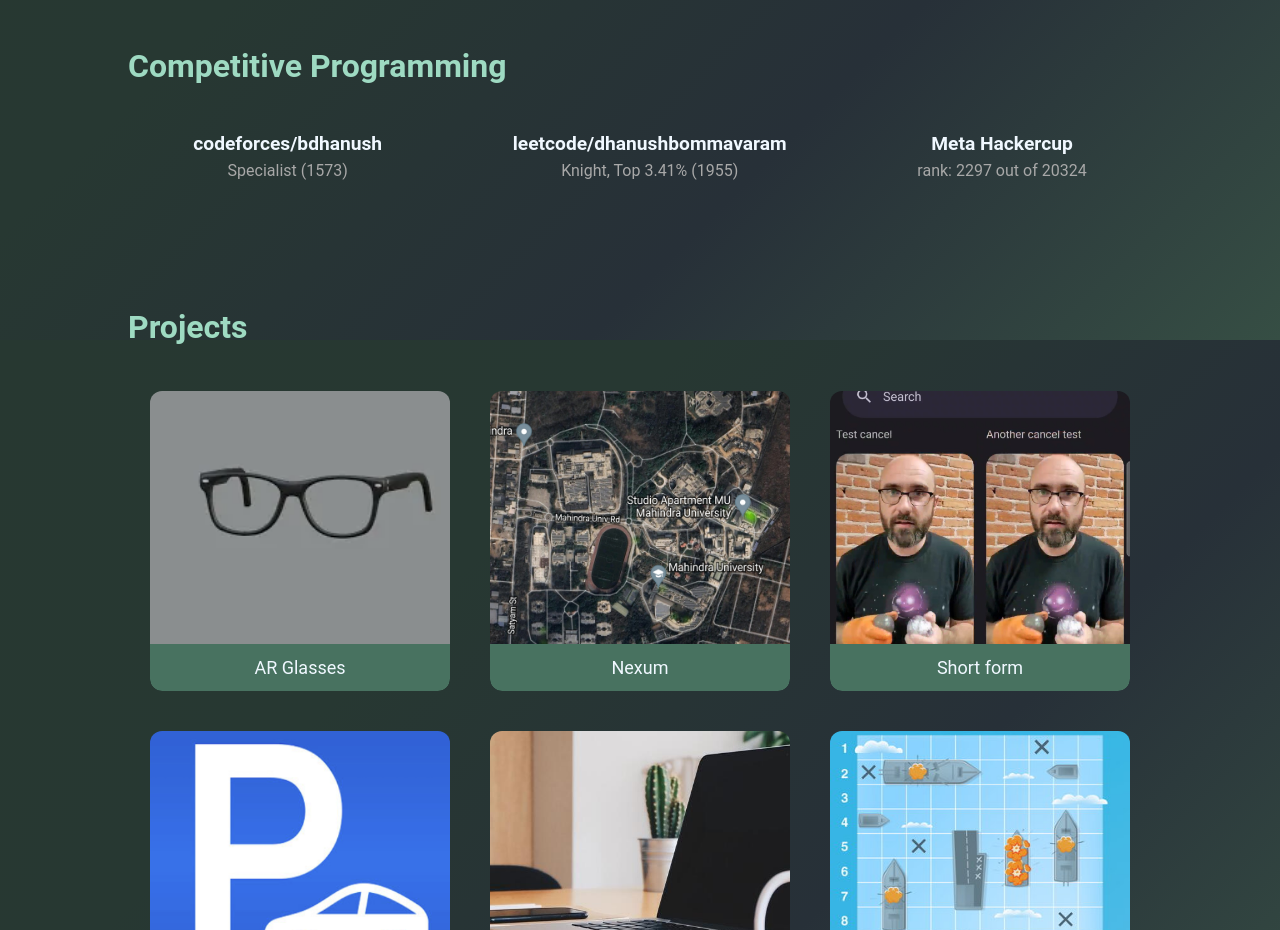
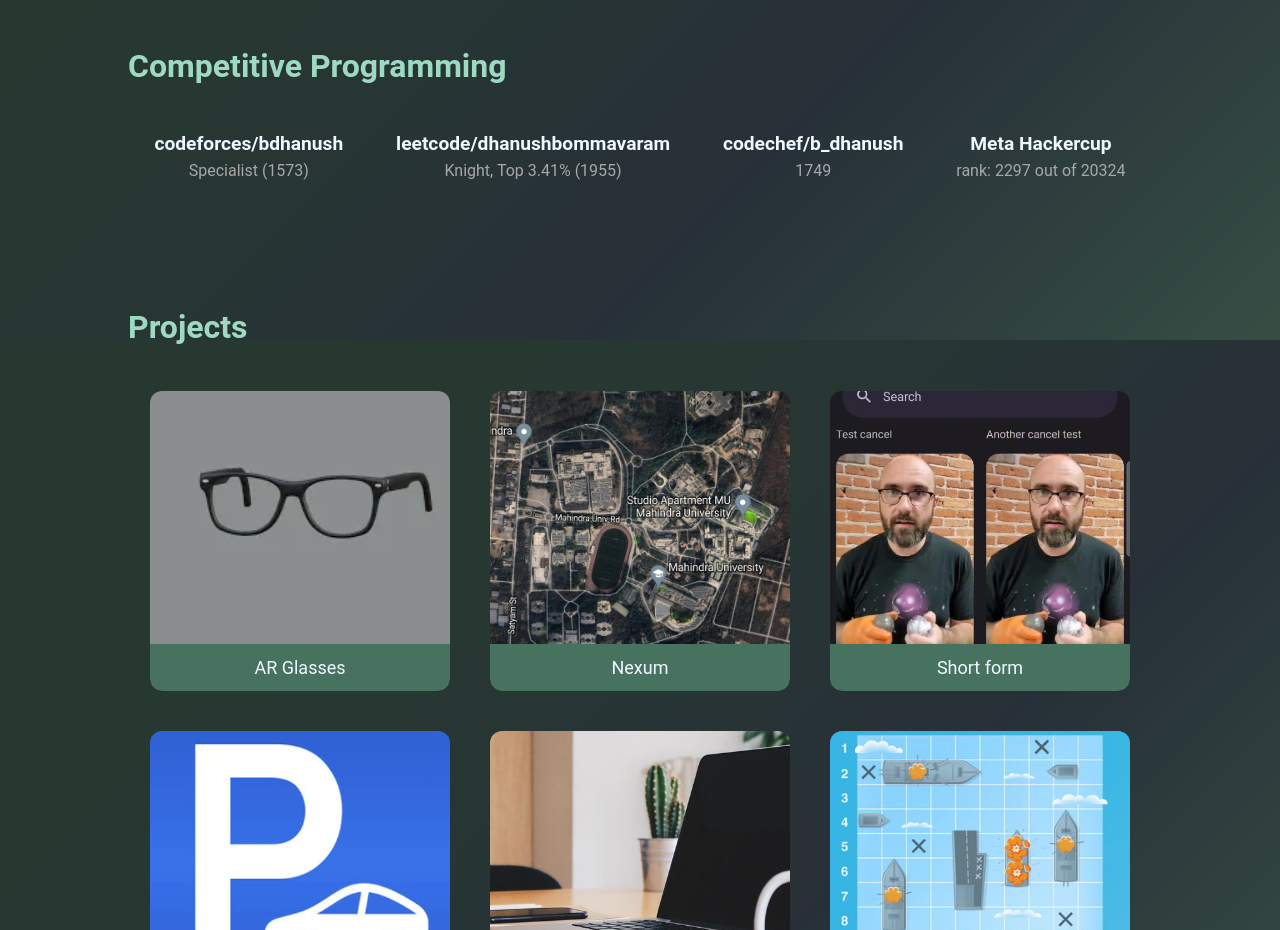
Before and after one commit to BDhanush/portfolio, a React (Vite) app: page / in a window 1280 px wide. Shown: the part 2860-3790 px from the top of the page. Built offline with nearby package versions, Linux system fonts and the light colour scheme.

Commit message:
codechef

```diff
--- a/src/data/cpLinksData.ts
+++ b/src/data/cpLinksData.ts
@@ -1,5 +1,6 @@
 export const cpItems = [
     { link: 'https://codeforces.com/profile/bdhanush', title: 'codeforces/bdhanush', ratingInfo: 'Specialist (1573)' },
-    { link: 'https://leetcode.com/dhanushbommavaram/', title: 'leetcode/dhanushbommavaram', ratingInfo: 'Knight, Top 3.41% (1955)'},
+    { link: 'https://leetcode.com/dhanushbommavaram/', title: 'leetcode/dhanushbommavaram', ratingInfo: 'Knight, Top 3.41% (1955)' },
+    { link: 'https://www.codechef.com/users/b_dhanush/', title: 'codechef/b_dhanush', ratingInfo: '1749' },
     { link: 'https://www.facebook.com/codingcompetitions/hacker-cup/2023/certificate/148853454064997', title: 'Meta Hackercup', ratingInfo: 'rank: 2297 out of 20324' },
 ]
```
